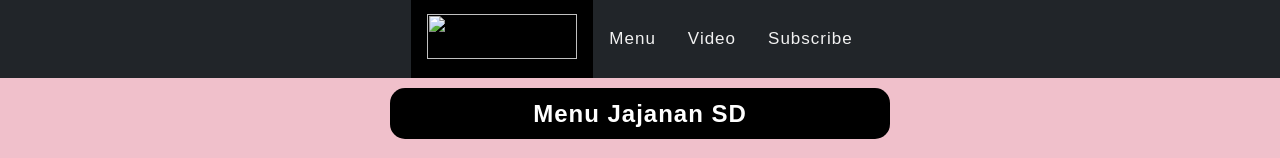
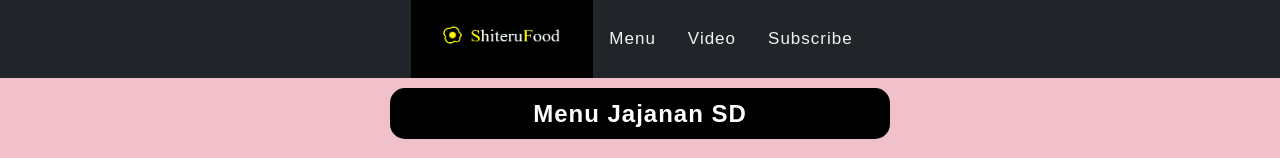
Before and after one commit to whoisraa/landing-page-fcc, a plain HTML site: page index.html in a window 1280 px wide. Shown: the top 158 px of the page. Drawn offline with nearby package versions, Linux system fonts and the light colour scheme.

```diff
--- a/index.html
+++ b/index.html
@@ -5,6 +5,7 @@
   <meta charset="UTF-8">
   <meta http-equiv="X-UA-Compatible" content="IE=edge">
   <meta name="viewport" content="width=device-width, initial-scale=1.0">
+  <link rel="icon" href="images/shiterusoft.ico" type="image/x-icon">
   <link rel="stylesheet" href="https://cdn.jsdelivr.net/npm/bootstrap-icons@1.6.0/font/bootstrap-icons.css">
   <link rel="stylesheet" href="style.css">
   <title>Product Landing Page - FCC</title>
@@ -13,8 +14,8 @@
 <body>
   <header id="header">
     <nav class="nav" id="nav-bar">
-      <a class="nav-link active" href="#header"><img src="shiterufood-logo.png" alt="" id="header-img" width="150px"
-          height="45px"></a>
+      <a class="nav-link active" href="#header"><img src="images/shiterufood-logo.png" alt="" id="header-img"
+          width="150px" height="45px"></a>
       <a class="nav-link nav-menu" href="#menu-section">Menu</a>
       <a class="nav-link nav-menu" href="#video-section">Video</a>
       <a class="nav-link nav-menu" href="#subscribe-section">Subscribe</a>
```
